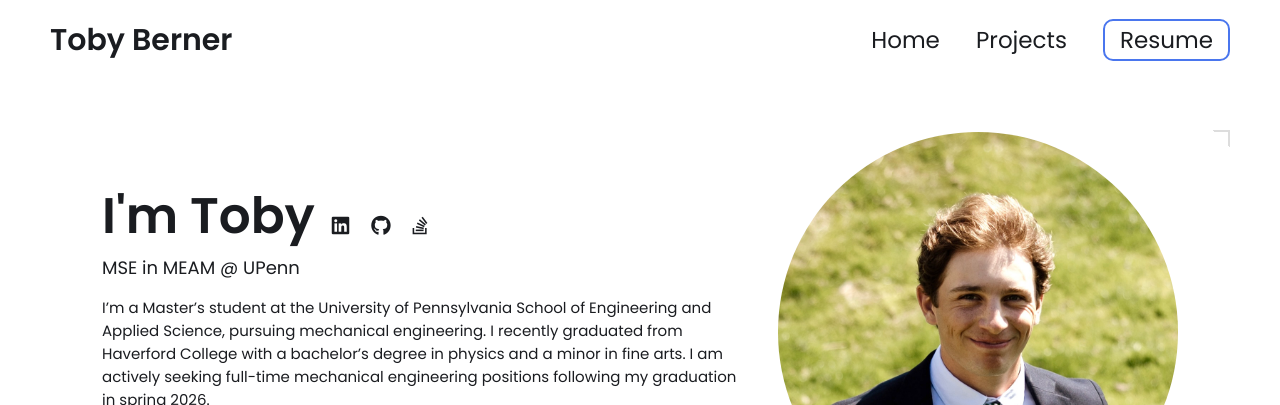
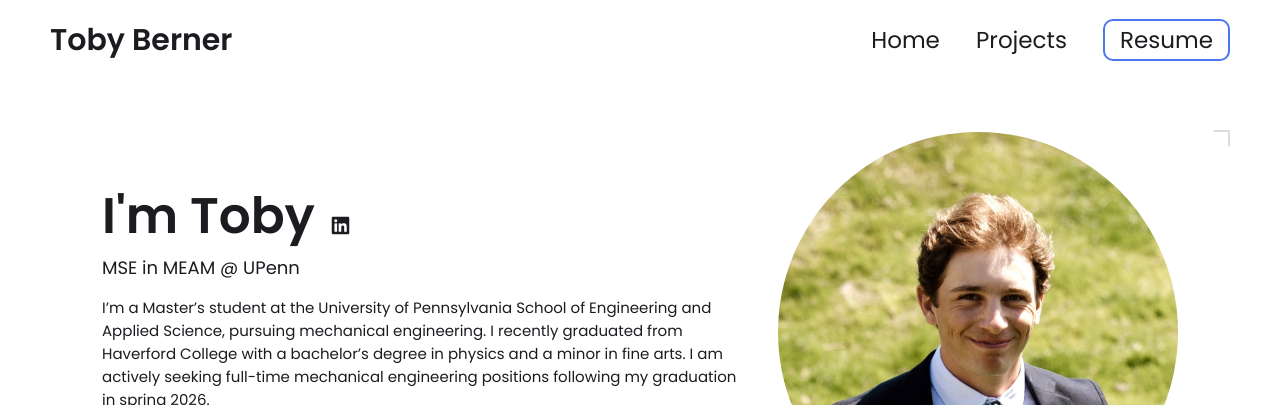
Before and after one commit to tdberner/tdberner.github.io, a Jekyll site: the page built from index.html, in a window 1280 px wide. Shown: the top 405 px of the page. Built offline with Jekyll 4.4.1, drawn with Linux system fonts in a browser that asks for light colours.

Commit message:
Update hero.html

```diff
--- a/_includes/hero.html
+++ b/_includes/hero.html
@@ -7,57 +7,17 @@
                 I'm {{ site.name | split: ' ' | first }}
                 {% if site.external-links %}
                 <span class="external-links">
-                    {% assign platforms = "linkedin,x-twitter,github,stackoverflow,discord,medium,threads,bluesky,instagram,youtube" | split: "," %}
+                    {% assign platforms = "linkedin,github,youtube" | split: "," %}
                     {% for platform in platforms %}
                         {% if site.external-links[platform] %}
                             {% case platform %}
                             {% when 'linkedin' %}
-                            <a href="https://www.linkedin.com/in/{{ site.external-links[platform] }}/" target="_blank">
+                            <a href="https://www.linkedin.com/in/toby-berner/{{ site.external-links[platform] }}/" target="_blank">
                                 <i class="fa-brands fa-linkedin"></i>
                             </a>
 
-                            {% when 'github' %}
-                                <a href="https://github.com/{{ site.external-links[platform] }}/" target="_blank">
-                                    <i class="fa-brands fa-github"></i>
-                                </a>
-
-                            {% when 'stackoverflow' %}
-                                <a href="https://stackoverflow.com/users/{{ site.external-links[platform] }}/" target="_blank">
-                                    <i class="fa-brands fa-stack-overflow"></i>
-                                </a>
-
-                            {% when 'discord' %}
-                                <a href="https://discord.com/users/{{ site.external-links[platform] }}/" target="_blank">
-                                    <i class="fa-brands fa-discord"></i>
-                                </a>
-
-                            {% when 'medium' %}
-                                <a href="https://medium.com/@{{ site.external-links[platform] }}/" target="_blank">
-                                    <i class="fa-brands fa-medium"></i>
-                                </a>
-
-                            {% when 'x-twitter' %}
-                                <a href="https://x.com/{{ site.external-links[platform] }}/" target="_blank">
-                                    <i class="fa-brands fa-x-twitter"></i>
-                                </a>
-
-                            {% when 'threads' %}
-                                <a href="https://threads.net/@{{ site.external-links[platform] }}/" target="_blank">
-                                    <i class="fa-brands fa-threads"></i>
-                                </a>
-
-                            {% when 'bluesky' %}
-                                <a href="https://bsky.app/profile/{{ site.external-links[platform] }}/" target="_blank">
-                                    <i class="fa-solid fa-cloud"></i>
-                                </a>
-
-                            {% when 'instagram' %}
-                                <a href="https://instagram.com/{{ site.external-links[platform] }}/" target="_blank">
-                                    <i class="fa-brands fa-instagram"></i>
-                                </a>
-
                             {% when 'youtube' %}
-                                <a href="https://youtube.com/@{{ site.external-links[platform] }}/" target="_blank">
+                                <a href="https://www.youtube.com/@tdberner{{ site.external-links[platform] }}/" target="_blank">
                                     <i class="fa-brands fa-youtube"></i>
                                 </a>
 
@@ -87,7 +47,7 @@
 
         </div>
         <div class="headshot">
-            <img src= {{site.profile_image}} alt="john doe headshot">
+            <img src= {{site.profile_image}} alt="toby berner headshot">
         </div>
     </div>
 
```
